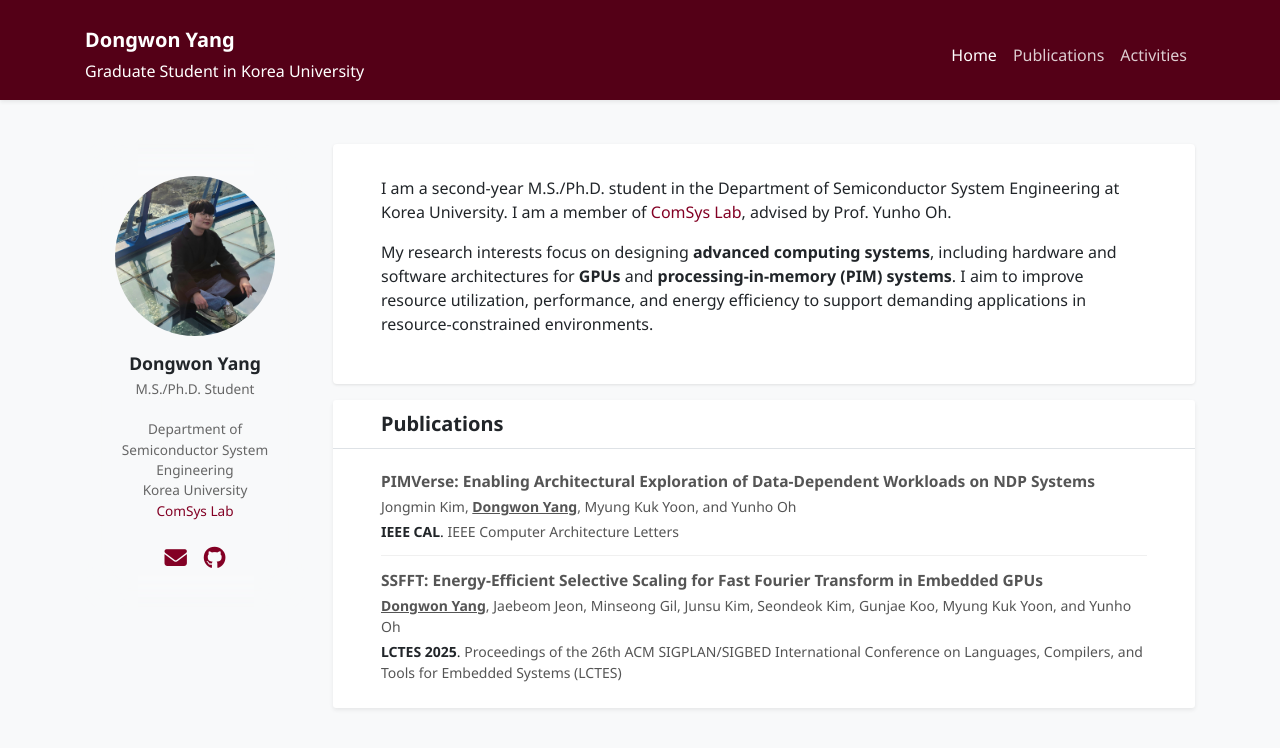
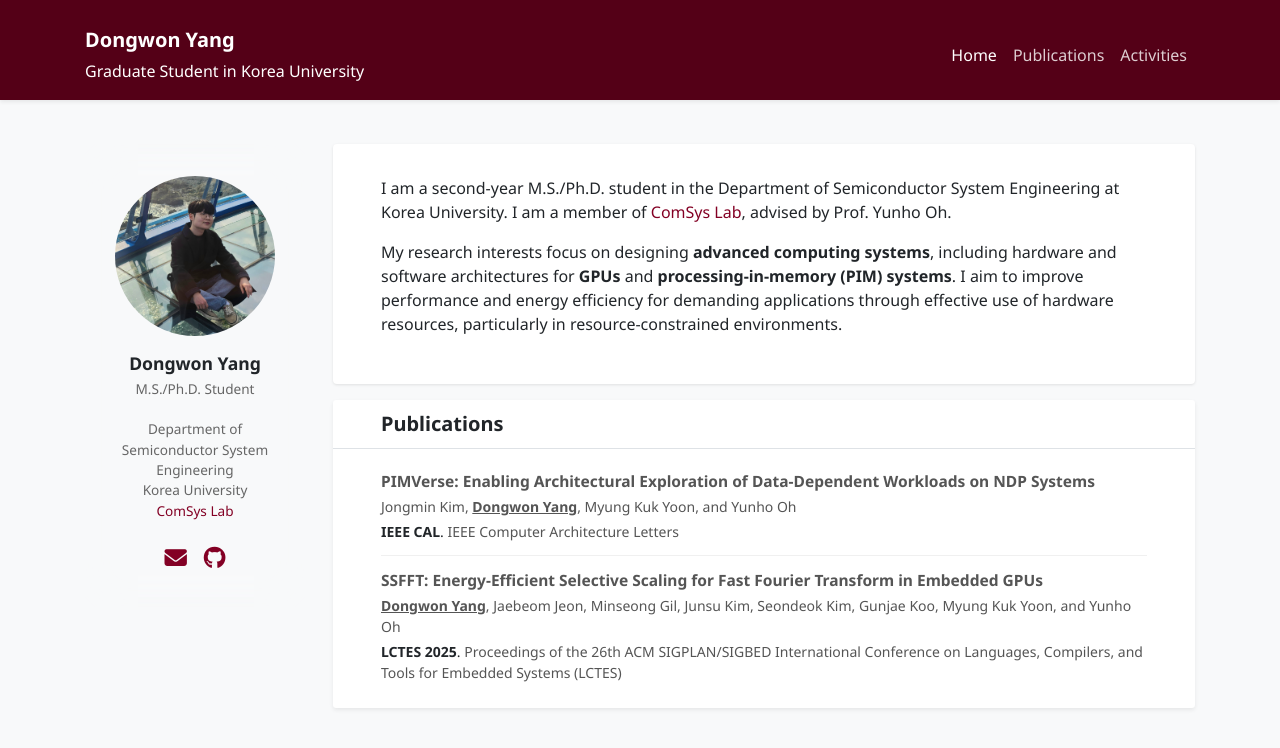
Before and after one commit to yang2919/yang2919.github.io, a Jekyll site: the page built from index.html, in a window 1280 px wide. Shown: the top 748 px of the page. Built offline with Jekyll 4.4.1, drawn with Linux system fonts in a browser that asks for light colours; nearby versions of some CDN libraries; a style sheet for code colours, icons or effects is not loaded.

Commit message:
update profile

```diff
--- a/_data/profile.yml
+++ b/_data/profile.yml
@@ -21,9 +21,9 @@ short_bio: >-
   <p>
     My research interests focus on designing <strong>advanced computing systems</strong>,
     including hardware and software architectures for <strong>GPUs</strong> and
-    <strong>processing-in-memory (PIM) systems</strong>. I aim to improve resource utilization,
-    performance, and energy efficiency to support demanding applications in
-    resource-constrained environments.
+    <strong>processing-in-memory (PIM) systems</strong>. I aim to improve performance and
+    energy efficiency for demanding applications through effective use of hardware
+    resources, particularly in resource-constrained environments.
   </p>
 
 education:
```
